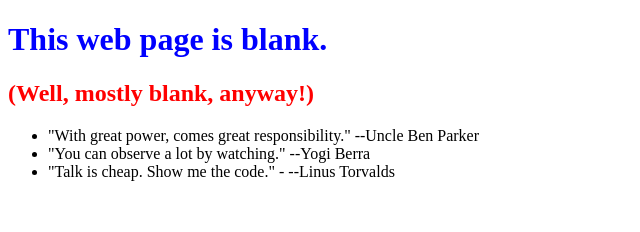
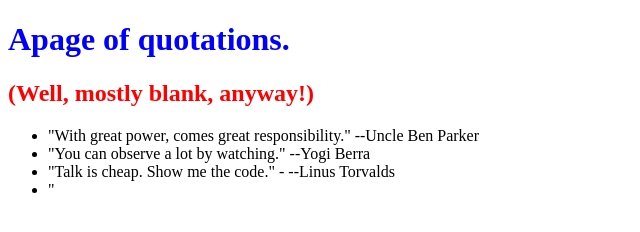
Before and after one commit to gmalew/0main_opensap_repo, a plain HTML site: page index.html in a window 1280 px wide. Shown: the whole page, without its empty margins (0-640 px from the left). Drawn offline with Linux system fonts and the light colour scheme.

Commit message:
changed 1st geader to Page of quotations

```diff
--- a/index.html
+++ b/index.html
@@ -6,12 +6,13 @@
   	   <link href="styles.css" rel="stylesheet" type="text/css">
    </head>
   <body>
-    <h1>This web page is blank.</h1>
+    <h1>Apage of quotations.</h1>
     <h2>(Well, mostly blank, anyway!)</h2>
     <ul>
     	<li>"With great power, comes great responsibility." --Uncle Ben Parker</li>
     	<li>"You can observe a lot by watching." --Yogi Berra</li>
     	<li>"Talk is cheap. Show me the code." - --Linus Torvalds</li>
+      <li>"
     </ul>
   </body>
 </html>
```
